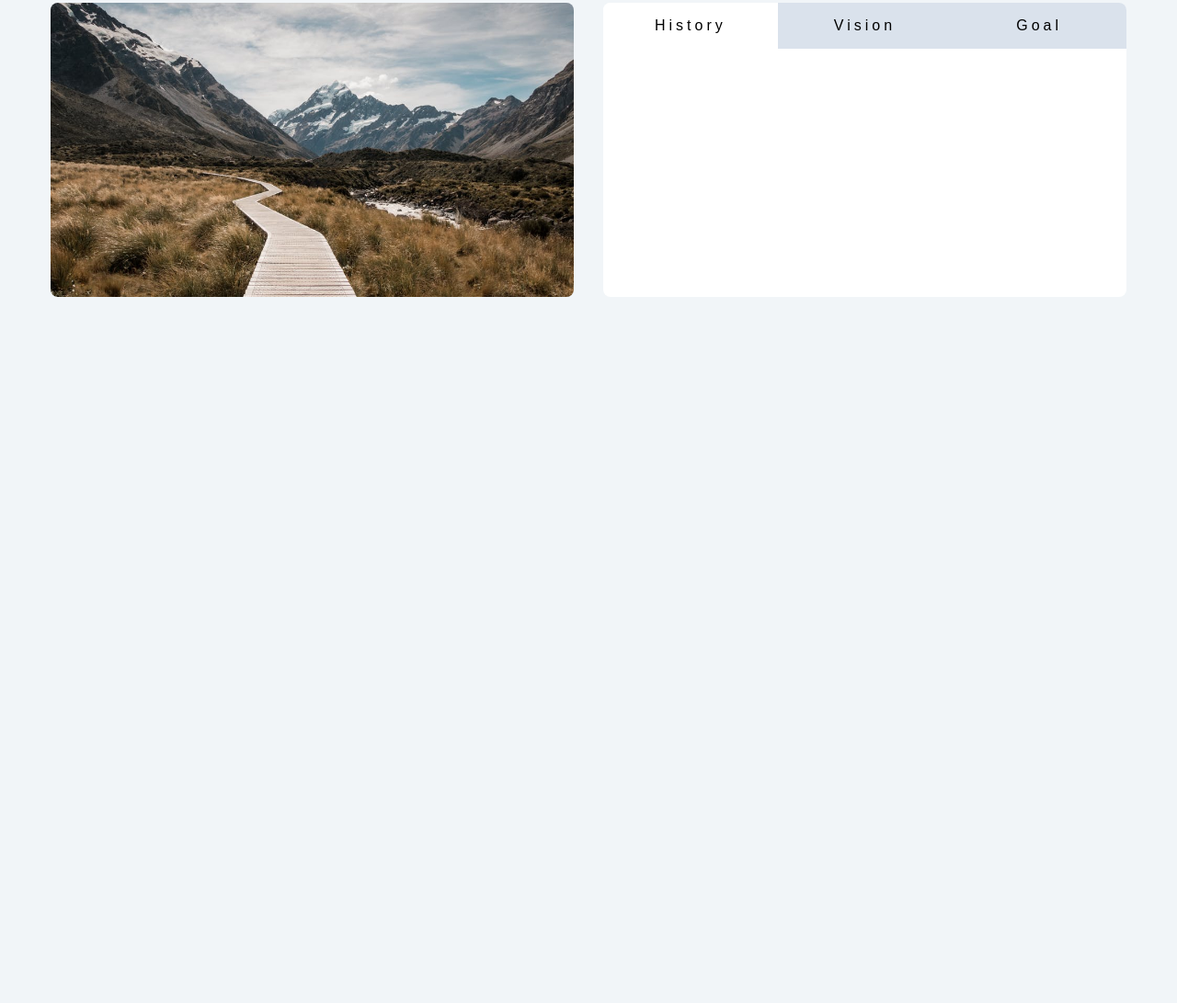
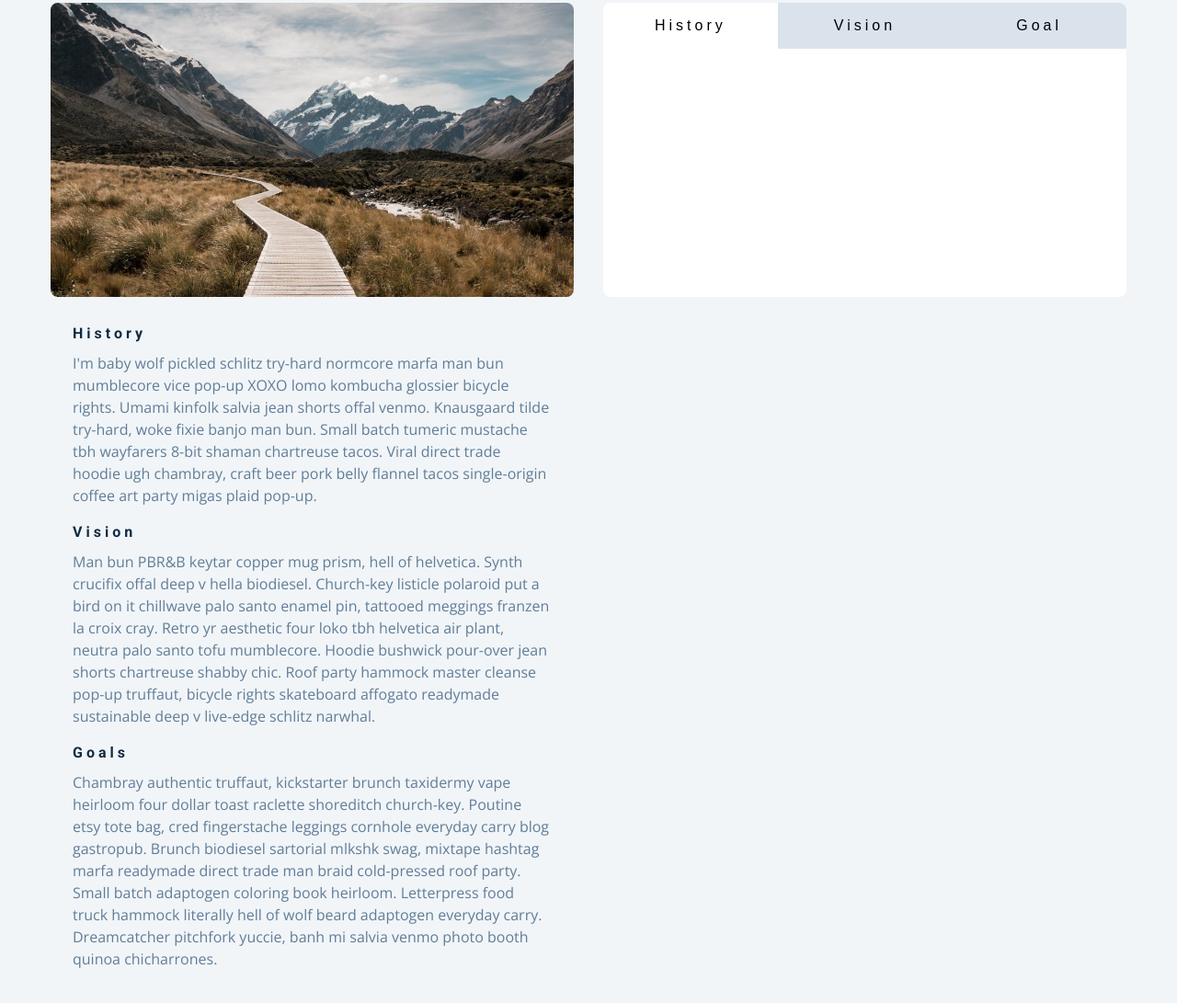
Before and after one commit to Matthias-dot-com/javascript-Projects, a plain HTML site: page tabs/index.html in a window 1280 px wide. Shown: the part 137-1228 px from the top of the page at 92% size. Before the commit the page ends 800 px from the top, so only its background shows below. Drawn offline with nearby package versions, Linux system fonts and the light colour scheme.

Commit message:
Paragraph content Filled

```diff
--- a/tabs/index.html
+++ b/tabs/index.html
@@ -28,6 +28,44 @@
             ><button class="tab-btn" data-id="goal">goal</button>
           </div>
         </article>
+        <article class="about-content">
+          <div class="content active" id="history">
+            <h4>history</h4>
+            <p>
+              I'm baby wolf pickled schlitz try-hard normcore marfa man bun mumblecore vice
+              pop-up XOXO lomo kombucha glossier bicycle rights. Umami kinfolk salvia jean
+              shorts offal venmo. Knausgaard tilde try-hard, woke fixie banjo man bun. Small
+              batch tumeric mustache tbh wayfarers 8-bit shaman chartreuse tacos. Viral
+              direct trade hoodie ugh chambray, craft beer pork belly flannel tacos
+              single-origin coffee art party migas plaid pop-up.
+            </p>
+          </div>
+          <div class="content active" id="vision">
+            <h4>vision</h4>
+            <p>
+              Man bun PBR&B keytar copper mug prism, hell of helvetica. Synth crucifix offal
+              deep v hella biodiesel. Church-key listicle polaroid put a bird on it
+              chillwave palo santo enamel pin, tattooed meggings franzen la croix cray.
+              Retro yr aesthetic four loko tbh helvetica air plant, neutra palo santo tofu
+              mumblecore. Hoodie bushwick pour-over jean shorts chartreuse shabby chic. Roof
+              party hammock master cleanse pop-up truffaut, bicycle rights skateboard
+              affogato readymade sustainable deep v live-edge schlitz narwhal.
+            </p>
+          </div>
+          <div class="content active" id="goals">
+            <h4>goals</h4>
+            <p>
+              Chambray authentic truffaut, kickstarter brunch taxidermy vape heirloom four
+              dollar toast raclette shoreditch church-key. Poutine etsy tote bag, cred
+              fingerstache leggings cornhole everyday carry blog gastropub. Brunch biodiesel
+              sartorial mlkshk swag, mixtape hashtag marfa readymade direct trade man braid
+              cold-pressed roof party. Small batch adaptogen coloring book heirloom.
+              Letterpress food truck hammock literally hell of wolf beard adaptogen everyday
+              carry. Dreamcatcher pitchfork yuccie, banh mi salvia venmo photo booth quinoa
+              chicharrones.
+            </p>
+          </div>
+        </article>
       </div>
     </section>
     <!-- javascript -->
```
